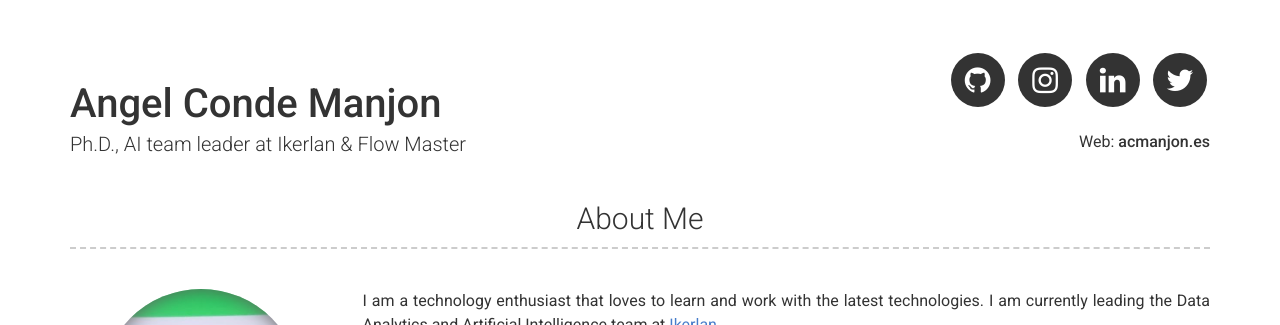
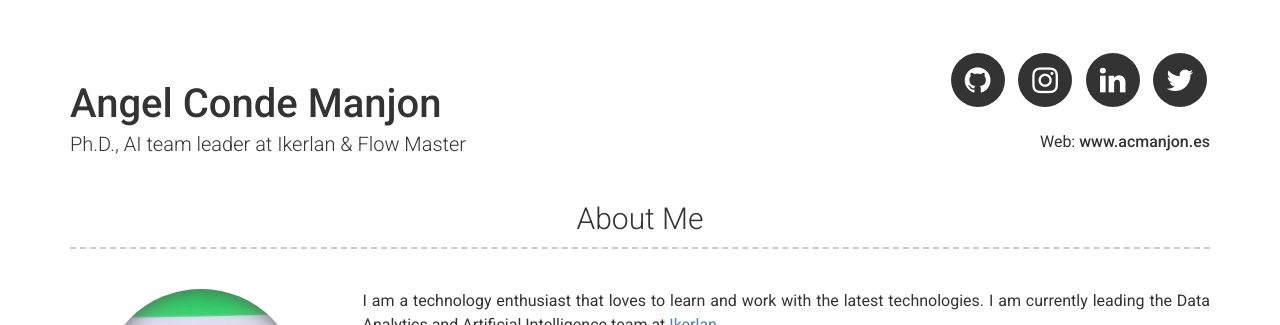
Before and after one commit to Neuw84/neuw84.github.io, a Jekyll site: the page built from index.md, in a window 1280 px wide and 900 px high. Shown: the top 325 px of the window. Built offline with Jekyll 4.4.1, drawn with Linux system fonts in a browser that asks for light colours.

Commit message:
Update _config.yml

```diff
--- a/_config.yml
+++ b/_config.yml
@@ -6,7 +6,7 @@ repository: Neuw84/neuw84.github.io
 name: Angel Conde Manjon
 title: Ph.D., AI team leader at Ikerlan & Flow Master
 #email: Your email (optional)
-website: acmanjon.es
+website: www.acmanjon.es
 
 # Social links
 twitter_username: neuw84
```
